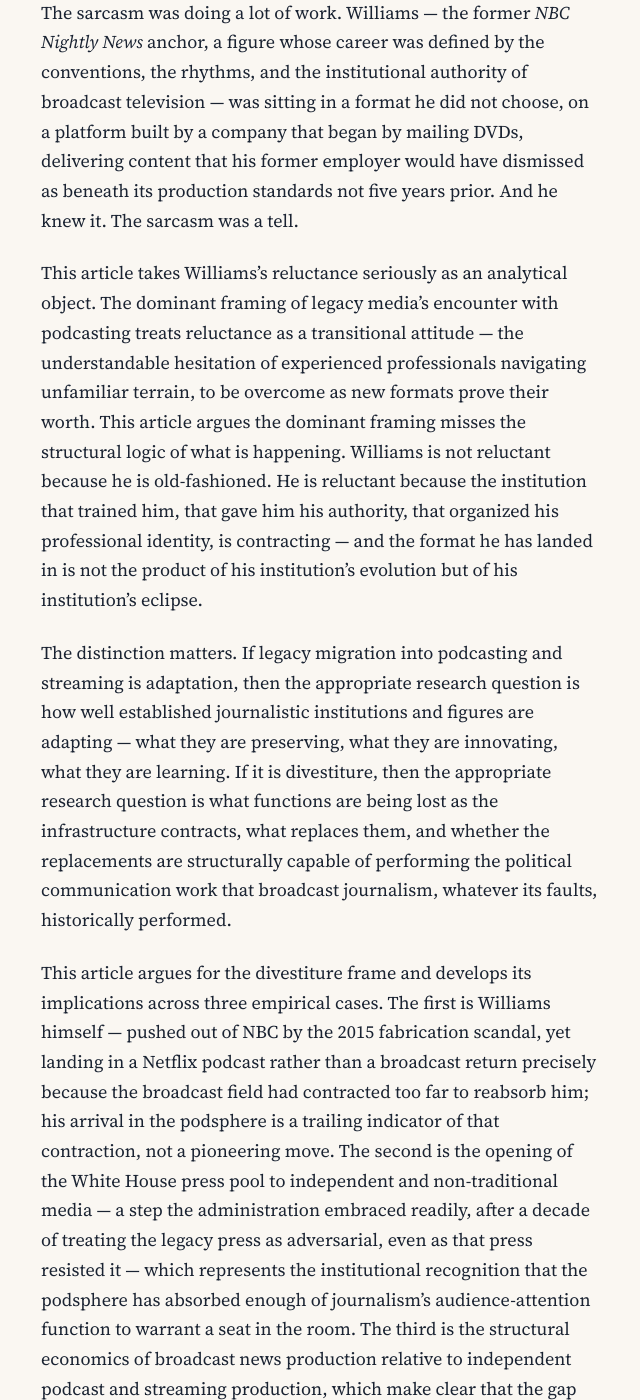
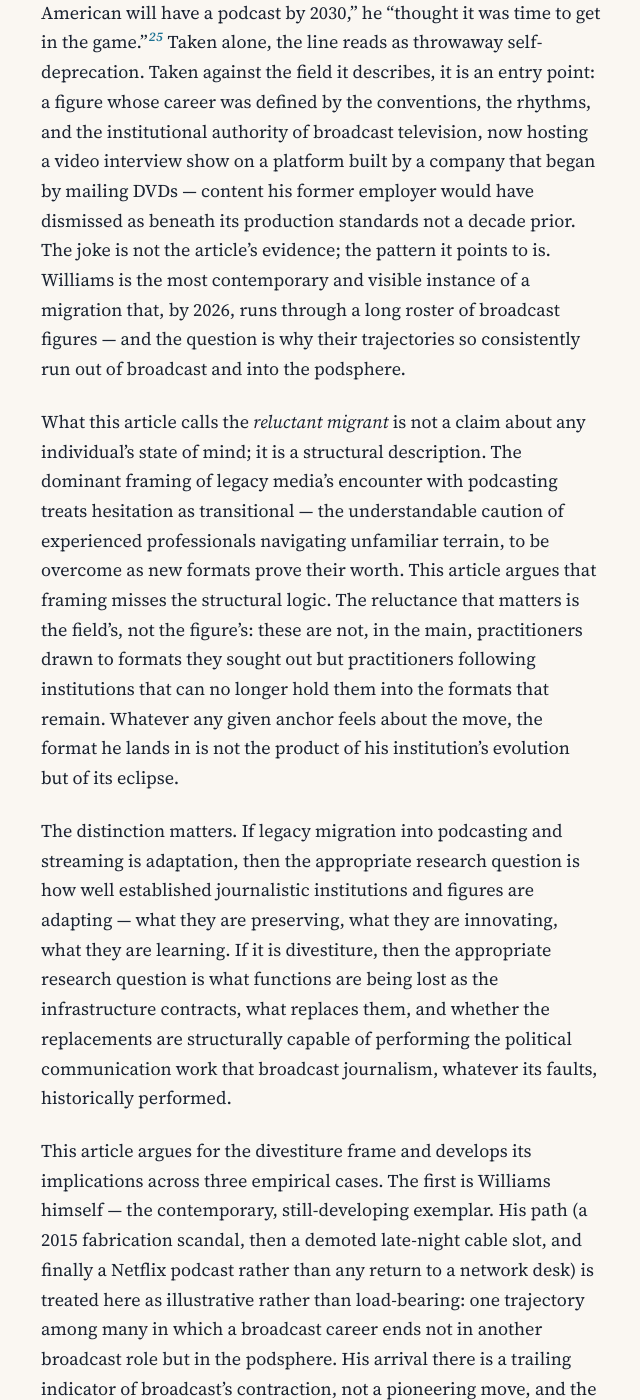
Before and after one commit to lancerossiconsulting/legacy-media-podsphere, a Jekyll site: the page built from journal-article.md, in a window 1280 px wide and 1400 px high, scrolled down 1698 px. Shown: the whole window, without its empty margins (319-959 px from the left). Built offline with Jekyll 4.4.1, drawn with Linux system fonts in a browser that asks for light colours; some of the changed text lies outside the part shown.

Commit message:
R&R framing pass: reposition Williams as developing exemplar not crux; ground reluctance structurally (trim unsourceable affect-claims across journal/conference/substack); add podsphere operational definition, case-selection methods note, and truth-economy foreshadowing to journal

```diff
--- a/journal-article.md
+++ b/journal-article.md
@@ -18,15 +18,19 @@ permalink: /journal-article/
 
 ## 1. Introduction
 
-When Brian Williams opened the first episode of *We're Back* on Netflix in the spring of 2026, he began with a joke. By 2030, he suggested, every American would have their own podcast. The sarcasm was doing a lot of work. Williams — the former *NBC Nightly News* anchor, a figure whose career was defined by the conventions, the rhythms, and the institutional authority of broadcast television — was sitting in a format he did not choose, on a platform built by a company that began by mailing DVDs, delivering content that his former employer would have dismissed as beneath its production standards not five years prior. And he knew it. The sarcasm was a tell.
+This article began with a joke. Announcing his 2026 Netflix podcast *We're Back*, the former *NBC Nightly News* anchor Brian Williams quipped that, "with scientists predicting that every American will have a podcast by 2030," he "thought it was time to get in the game."<a class="cite" href="https://variety.com/2026/digital/news/netflix-brian-williams-podcast-were-back-1236723486/"><sup><em>25</em></sup></a> Taken alone, the line reads as throwaway self-deprecation. Taken against the field it describes, it is an entry point: a figure whose career was defined by the conventions, the rhythms, and the institutional authority of broadcast television, now hosting a video interview show on a platform built by a company that began by mailing DVDs — content his former employer would have dismissed as beneath its production standards not a decade prior. The joke is not the article's evidence; the pattern it points to is. Williams is the most contemporary and visible instance of a migration that, by 2026, runs through a long roster of broadcast figures — and the question is why their trajectories so consistently run out of broadcast and into the podsphere.
 
-This article takes Williams's reluctance seriously as an analytical object. The dominant framing of legacy media's encounter with podcasting treats reluctance as a transitional attitude — the understandable hesitation of experienced professionals navigating unfamiliar terrain, to be overcome as new formats prove their worth. This article argues the dominant framing misses the structural logic of what is happening. Williams is not reluctant because he is old-fashioned. He is reluctant because the institution that trained him, that gave him his authority, that organized his professional identity, is contracting — and the format he has landed in is not the product of his institution's evolution but of his institution's eclipse.
+What this article calls the *reluctant migrant* is not a claim about any individual's state of mind; it is a structural description. The dominant framing of legacy media's encounter with podcasting treats hesitation as transitional — the understandable caution of experienced professionals navigating unfamiliar terrain, to be overcome as new formats prove their worth. This article argues that framing misses the structural logic. The reluctance that matters is the field's, not the figure's: these are not, in the main, practitioners drawn to formats they sought out but practitioners following institutions that can no longer hold them into the formats that remain. Whatever any given anchor feels about the move, the format he lands in is not the product of his institution's evolution but of its eclipse.
 
 The distinction matters. If legacy migration into podcasting and streaming is adaptation, then the appropriate research question is how well established journalistic institutions and figures are adapting — what they are preserving, what they are innovating, what they are learning. If it is divestiture, then the appropriate research question is what functions are being lost as the infrastructure contracts, what replaces them, and whether the replacements are structurally capable of performing the political communication work that broadcast journalism, whatever its faults, historically performed.
 
-This article argues for the divestiture frame and develops its implications across three empirical cases. The first is Williams himself — pushed out of NBC by the 2015 fabrication scandal, yet landing in a Netflix podcast rather than a broadcast return precisely because the broadcast field had contracted too far to reabsorb him; his arrival in the podsphere is a trailing indicator of that contraction, not a pioneering move. The second is the opening of the White House press pool to independent and non-traditional media — a step the administration embraced readily, after a decade of treating the legacy press as adversarial, even as that press resisted it — which represents the institutional recognition that the podsphere has absorbed enough of journalism's audience-attention function to warrant a seat in the room. The third is the structural economics of broadcast news production relative to independent podcast and streaming production, which make clear that the gap between broadcast and podcast production costs has closed not because podcasting became more expensive but because broadcast journalism became less economically sustainable.
+This article argues for the divestiture frame and develops its implications across three empirical cases. The first is Williams himself — the contemporary, still-developing exemplar. His path (a 2015 fabrication scandal, then a demoted late-night cable slot, and finally a Netflix podcast rather than any return to a network desk) is treated here as illustrative rather than load-bearing: one trajectory among many in which a broadcast career ends not in another broadcast role but in the podsphere. His arrival there is a trailing indicator of broadcast's contraction, not a pioneering move, and the same logic reads across the roster of figures who have made the same migration. The second is the opening of the White House press pool to independent and non-traditional media — a step the administration embraced readily, after a decade of treating the legacy press as adversarial, even as that press resisted it — which represents the institutional recognition that the podsphere has absorbed enough of journalism's audience-attention function to warrant a seat in the room. The third is the structural economics of broadcast news production relative to independent podcast and streaming production, which make clear that the gap between broadcast and podcast production costs has closed not because podcasting became more expensive but because broadcast journalism became less economically sustainable.
 
 Three contributions follow. *First*, the article extends Chadwick's (2017) hybrid media system framework with an infrastructure-collapse account — a recognition that hybrid media systems are not only about the interaction of old and new media logics but about the conditions under which old media infrastructure ceases to be the dominant organizing structure of the system. *Second*, it brings institutional theory (DiMaggio & Powell, 1983; Scott, 2014) into conversation with media ecology (Postman, 1985; Meyrowitz, 1985) to explain why the migration takes the reluctant form it does: the figures shaped by broadcast infrastructure carry its habitus into new formats, and the mismatch is not incidental but constitutive. *Third*, it identifies a set of empirical questions that the divestiture frame opens and the adaptation frame forecloses — questions about credentialing, institutional standing, and the political communication consequences of infrastructure collapse.
+
+A note on terms is in order, since *podsphere* does much of the work here. The term denotes the field of on-demand, creator- or platform-controlled audio and video programming distributed through podcast feeds, YouTube, and the streaming services — spanning both independent productions and platform-commissioned shows such as Williams's. The operative boundary with broadcast is not the presence of video (much of the podsphere is now video) but the mode of production and distribution: on-demand and creator- or platform-controlled, rather than scheduled and network-controlled.
+
+Where this trajectory leads is the article's closing concern. If the diagnosis is right, the contraction does not end in a stable new settlement but in a period in which the scarcity of verifiable reporting — not the abundance of content — becomes the organizing problem of the media system. The analysis that follows is built to make that conclusion difficult to avoid, rather than to spring it at the end.
 
 ## 2. Theoretical and literature context
 
@@ -66,9 +70,11 @@ The structural account should be complicated on one point, lest infrastructure c
 
 ## 3. The empirical case: three markers of infrastructure collapse
 
-### 3.1 Williams on Netflix: the trailing indicator
+A note on case selection. These are not a random or representative sample but a set of *generative* cases, each chosen because it makes a different facet of the contraction legible: Williams and the broader roster of exited anchors for the migration of figures; the White House press-pool change for institutional recognition; and the production economics for the material substrate. Williams is foregrounded not because he is typical but because he is the most contemporary and visible instance, still developing in real time — the argument does not rest on him alone.
 
-The specific circumstances of the *We're Back* launch are worth documenting carefully. Williams's departure from NBC in 2015 — following the reporting-fabrication controversy that ended his tenure at *Nightly News* — marked the beginning of a period of institutional displacement. His subsequent work at MSNBC was, on the evidence of his own public statements and the network's treatment of the role, a diminished institutional position. The Netflix podcast is not, therefore, a move from a position of broadcast strength; it is a move from a position of broadcast precarity.
+### 3.1 The trailing indicator: Williams and the broader migration
+
+The specific circumstances of the *We're Back* launch — still unfolding as of this writing — are worth documenting carefully. Williams's departure from NBC in 2015 — following the reporting-fabrication controversy that ended his tenure at *Nightly News* — marked the beginning of a period of institutional displacement. His subsequent work at MSNBC was, on the evidence of his own public statements and the network's treatment of the role, a diminished institutional position. The Netflix podcast is not, therefore, a move from a position of broadcast strength; it is a move from a position of broadcast precarity.
 
 This matters because it complicates the divestiture argument. Williams is not a case of an institution pushing a figure out; he is a case of a figure whose institutional home has already contracted around him finding a new platform in the podsphere. The Netflix deal is not NBC deciding to expand into podcasting; it is Netflix recognizing that a legacy brand — Williams's face and voice — has audience value that can be captured at lower cost than the broadcast production model required. Netflix is not adapting broadcast; it is extracting the residual brand equity of a contracting institution.
 
@@ -98,7 +104,7 @@ The stakes register most sharply not in the boardroom but at the anchor desk. In
 
 ### 4.2 The habitus problem: why the reluctant migrant is structurally reluctant
 
-Williams's sarcasm is analytically productive because it is not merely personal. The broadcast anchor's professional habitus — the set of dispositions, assumptions, and practiced competencies that constitute professional identity in a field — is shaped by the infrastructure of broadcast journalism in ways that do not simply transfer to the podcast format. The scripted read, the institutional authority of the network brand, the separation of anchor from audience, the thirty-minute episodic structure — these are not stylistic preferences that Williams can simply set aside. They are the cognitive and professional residue of decades of formation within a particular media infrastructure.
+The mismatch this section describes is structural, not temperamental — a property of the formation, not of any one anchor's mood. The broadcast anchor's professional habitus — the set of dispositions, assumptions, and practiced competencies that constitute professional identity in a field — is shaped by the infrastructure of broadcast journalism in ways that do not simply transfer to the podcast format. The scripted read, the institutional authority of the network brand, the separation of anchor from audience, the thirty-minute episodic structure — these are not stylistic preferences that Williams can simply set aside. They are the cognitive and professional residue of decades of formation within a particular media infrastructure.
 
 This is the media-ecology insight applied to professional identity: the medium not only shapes content but shapes its producers. The figure who is most deeply formed by broadcast infrastructure is, paradoxically, the least able to perform well in the podcast format — not because of personal limitation but because the format's affordances (intimacy, conversational informality, long-form temporal structure, parasocial relationship with audience) are precisely the features that broadcast infrastructure selected against.
 
```
Also changed, not shown: conference-paper.md (+2 -2 lines), substack.md (+1 -1 lines).
